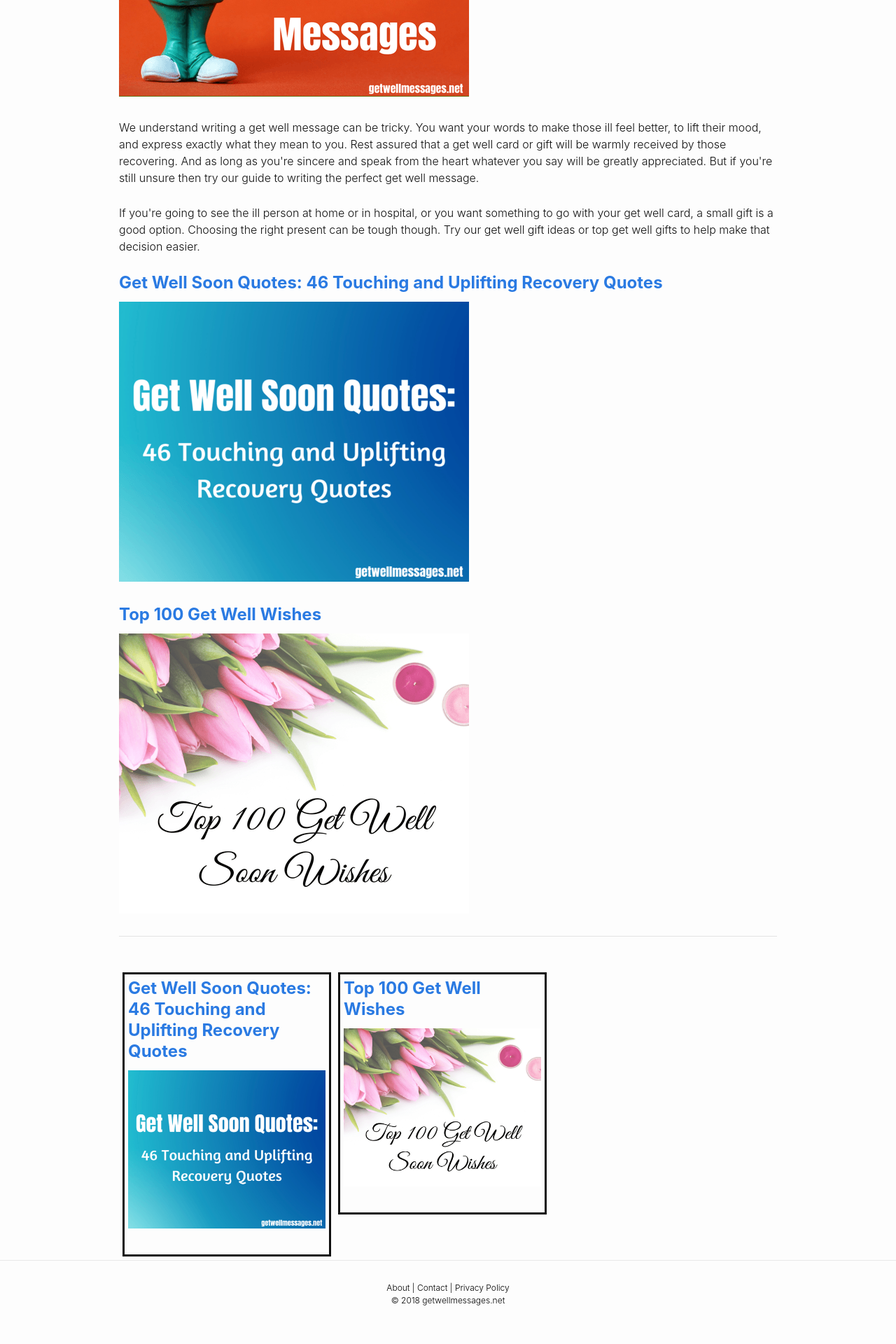
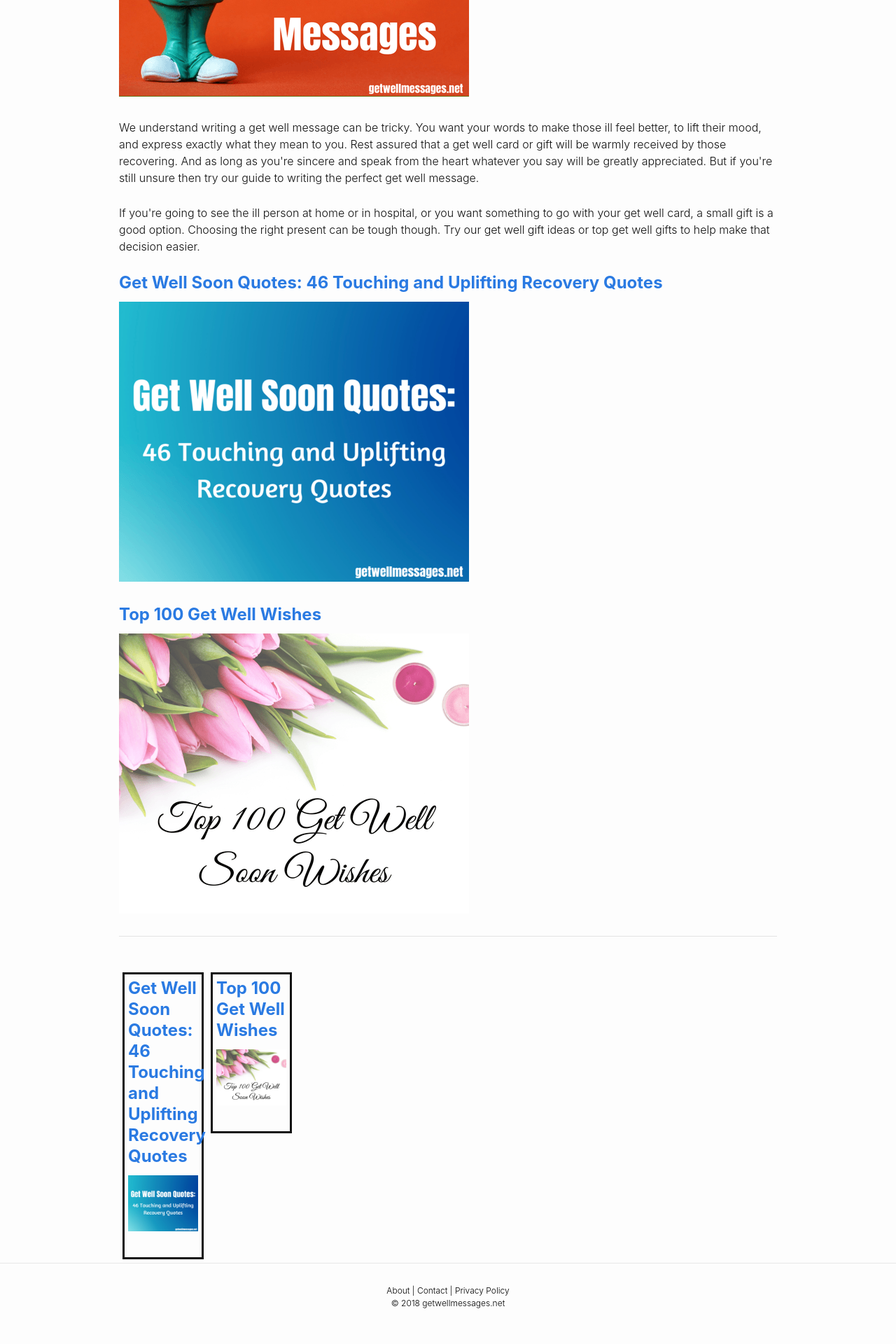
Before and after one commit to andyml123/andyml123.github.io, a Jekyll site: the page built from imagetest.md, in a window 1280 px wide. Shown: the part 2406-4326 px from the top of the page at 70% size. Built offline with Jekyll 4.4.1, drawn with Linux system fonts in a browser that asks for light colours.

Commit message:
Update _layout.scss

```diff
--- a/_sass/_layout.scss
+++ b/_sass/_layout.scss
@@ -519,7 +519,7 @@ font-size:10px;
 
 .column {
     float: left;
-    width: 30%;
+    width: 100px;
     border-style:solid;
     margin: 5px;
     padding: 5px;
```
